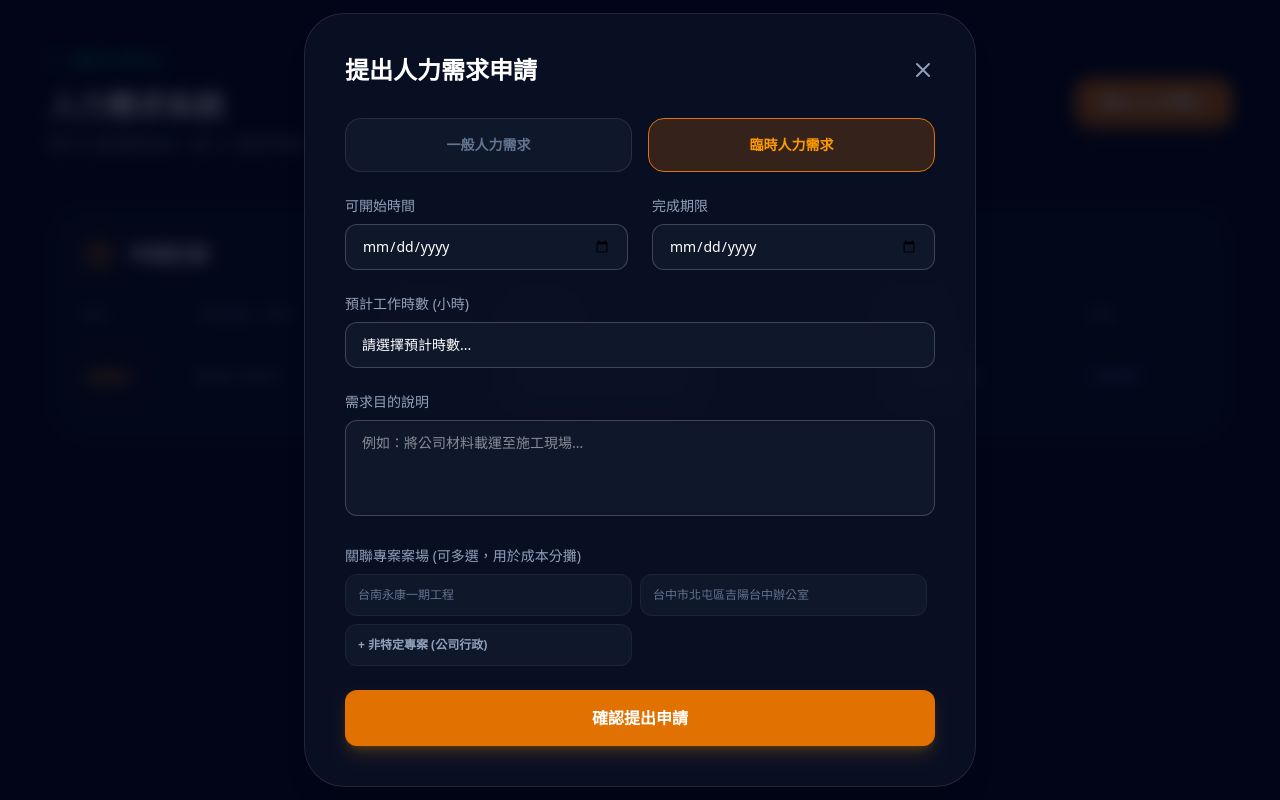
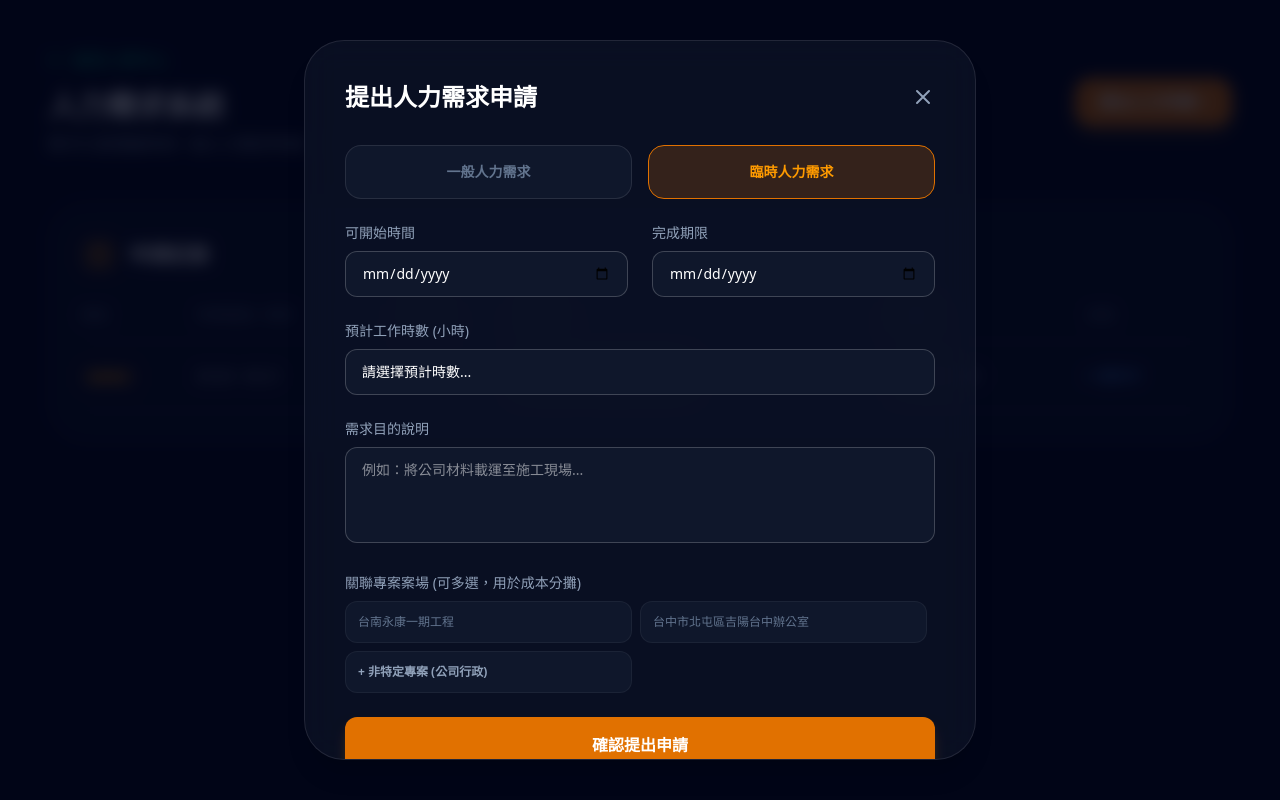
Before and after one commit to getpowerai/getpower-system, a Next.js app: page /hr/manpower in a window 1280 px wide. Both pictures are taken after a click on the button "提出人力申請 +". Built offline with nearby package versions, Linux system fonts and the light colour scheme.

Commit message:
Fix modal overflow and scrolling in manpower request form

```diff
--- a/src/app/hr/manpower/page.tsx
+++ b/src/app/hr/manpower/page.tsx
@@ -171,7 +171,7 @@ export default function ManpowerPage() {
                         className="absolute inset-0 bg-slate-950/80 backdrop-blur-sm"
                         onClick={() => setIsRequestModalOpen(false)}
                     ></div>
-                    <div className="glass w-full max-w-2xl rounded-[2.5rem] p-8 md:p-10 border-white/10 shadow-2xl relative animate-in fade-in zoom-in duration-300">
+                    <div className="glass w-full max-w-2xl rounded-[2.5rem] p-8 md:p-10 border-white/10 shadow-2xl relative animate-in fade-in zoom-in duration-300 max-h-[90vh] overflow-y-auto custom-scrollbar">
                         <div className="flex justify-between items-center mb-8">
                             <h2 className="text-2xl font-bold">提出人力需求申請</h2>
                             <button onClick={() => setIsRequestModalOpen(false)} className="text-slate-400 hover:text-white transition-colors">
```
